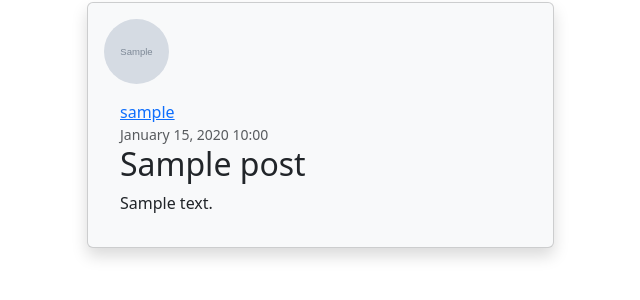
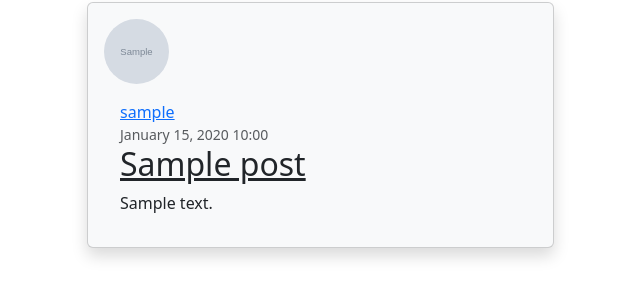
Before and after one commit to LionelMv/TradersIn, a Django app: page / in a window 1280 px wide. Shown: the part 102-402 px from the top of the page, without its empty margins (7-647 px from the left). Run offline with Django 5.2, Linux system fonts and the light colour scheme; tables that the repository leaves empty hold one stand-in row (values such as "Sample post"); grey boxes marked "Sample" are stand-in pictures.

Commit message:
feat: Add links to post titles
Added links to post.title to direct to the individual post.
The link:
href="{% url 'blog:post_detail' post.id %}"

```diff
--- a/blog/templates/blog/home.html
+++ b/blog/templates/blog/home.html
@@ -11,7 +11,7 @@
                         <div class="card-body">
                             <a class="mr-2" href="{% url 'user:profile' post.author.id %}">{{ post.author }}</a>
                             <div class="small text-muted">{{ post.date_posted|date:"F d, Y H:i" }}</div>
-                            <h2 class="card-title">{{ post.title }}</h2>
+                            <h2 class="card-title"><a class="text-reset" href="{% url 'blog:post_detail' post.id %}">{{ post.title }}</a></h2>
                             <p class="card-text">{{ post.content }}</p>
                             <!--a class="btn btn-primary" href="#!">Read more →</a-->
                         </div>
```
